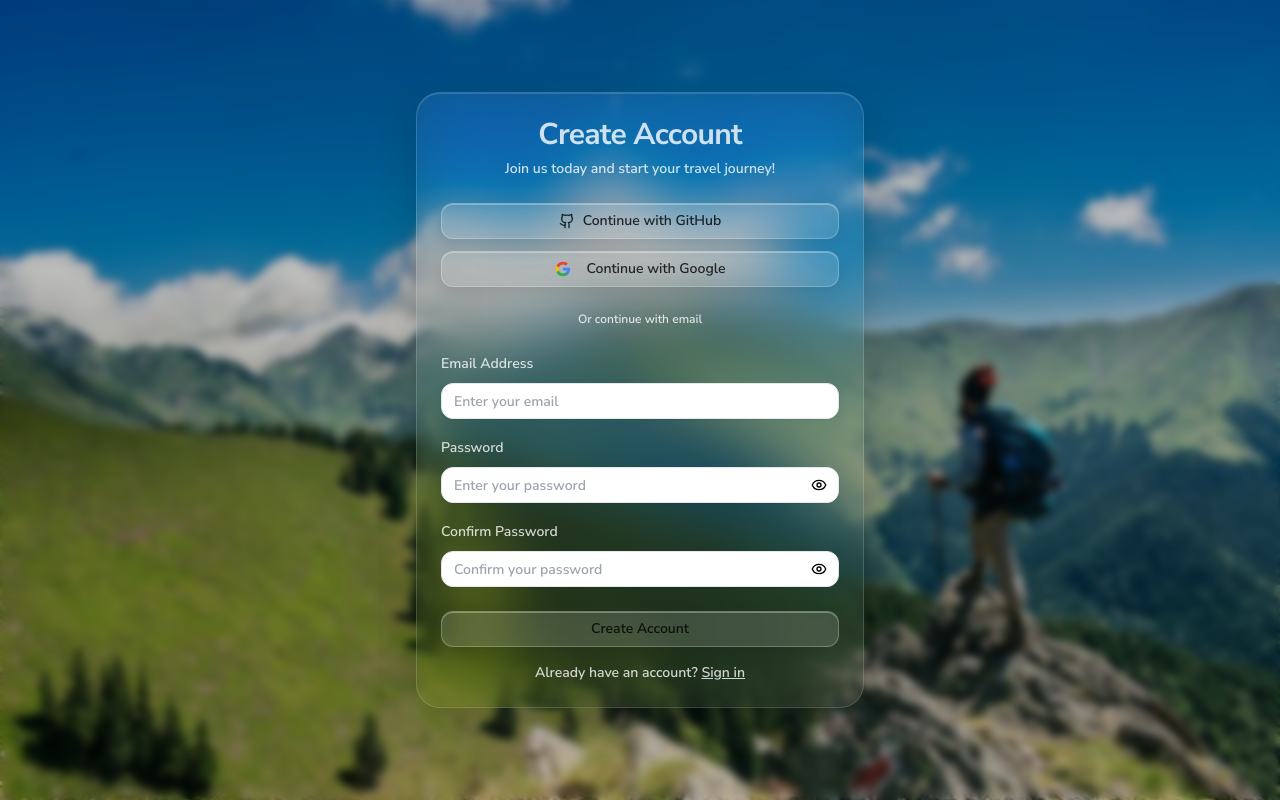
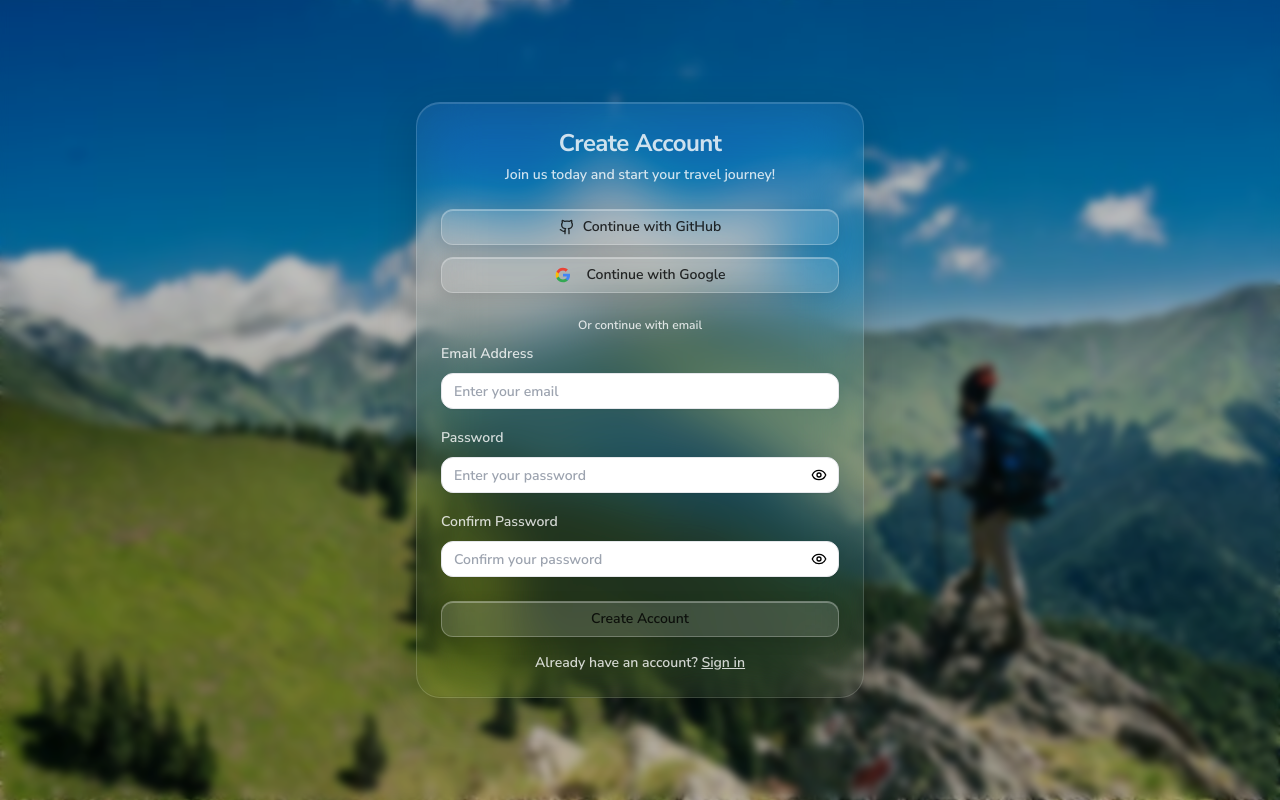
Before and after one commit to lei23lei/travel-frontend, a Next.js app: page /register in a window 1280 px wide. Built offline with nearby package versions, Linux system fonts and the light colour scheme; no server answers.

Commit message:
change card title

```diff
--- a/src/app/(auth)/login/page.tsx
+++ b/src/app/(auth)/login/page.tsx
@@ -123,7 +123,7 @@ export default function Login() {
         </div>
 
         {/* Divider */}
-        <div className="flex justify-center">
+        <div className="flex !-mb-4 justify-center">
           <span className=" px-2  text-xs text-authtext">
             Or continue with email
           </span>
--- a/src/app/(auth)/register/page.tsx
+++ b/src/app/(auth)/register/page.tsx
@@ -124,7 +124,7 @@ export default function Register() {
 
         {/* Divider */}
 
-        <div className="flex justify-center">
+        <div className="flex !-mb-4 justify-center">
           <span className=" px-2 text-xs text-authtext">
             Or continue with email
           </span>
--- a/src/components/ui/card.tsx
+++ b/src/components/ui/card.tsx
@@ -36,7 +36,7 @@ const CardTitle = React.forwardRef<
   <div
     ref={ref}
     className={cn(
-      "font-semibold !text-2xl md:!text-3xl leading-none tracking-tight",
+      "font-semibold !text-xl md:!text-2xl leading-none tracking-tight",
       className
     )}
     {...props}
```
